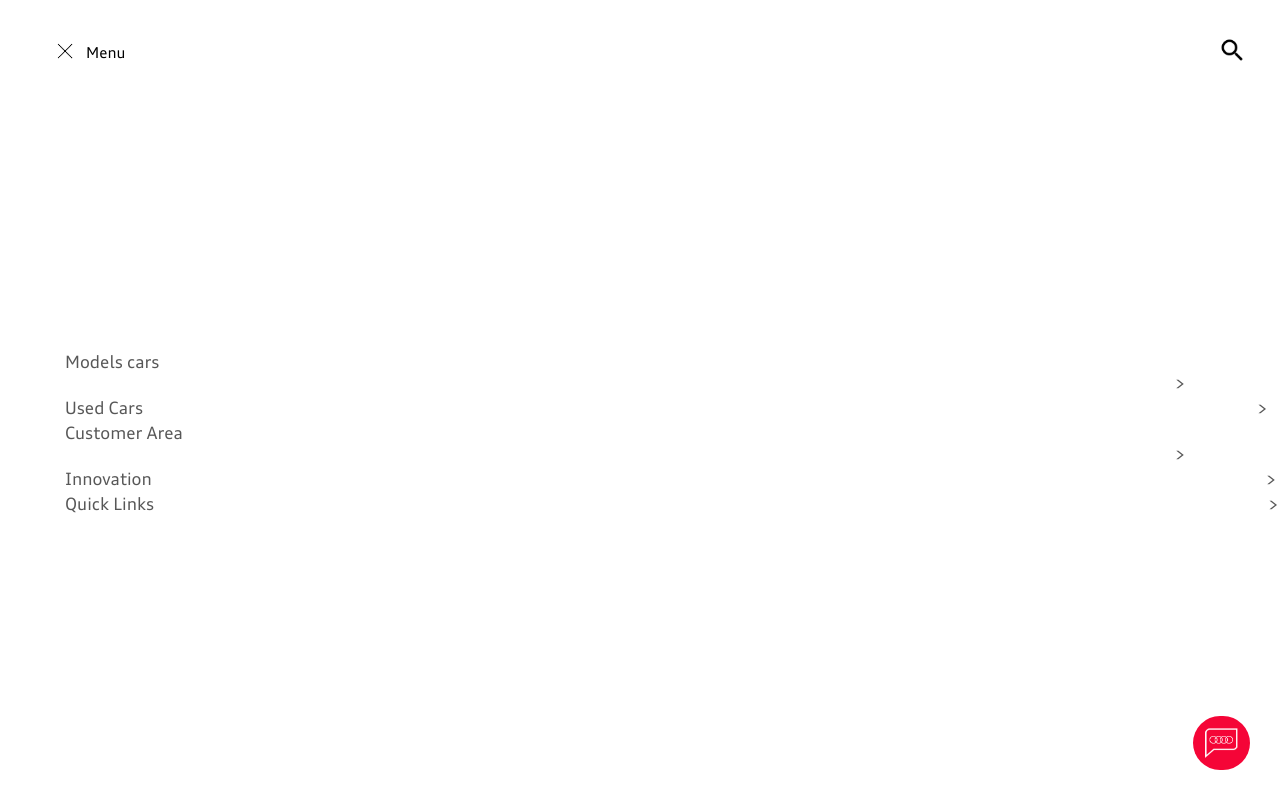
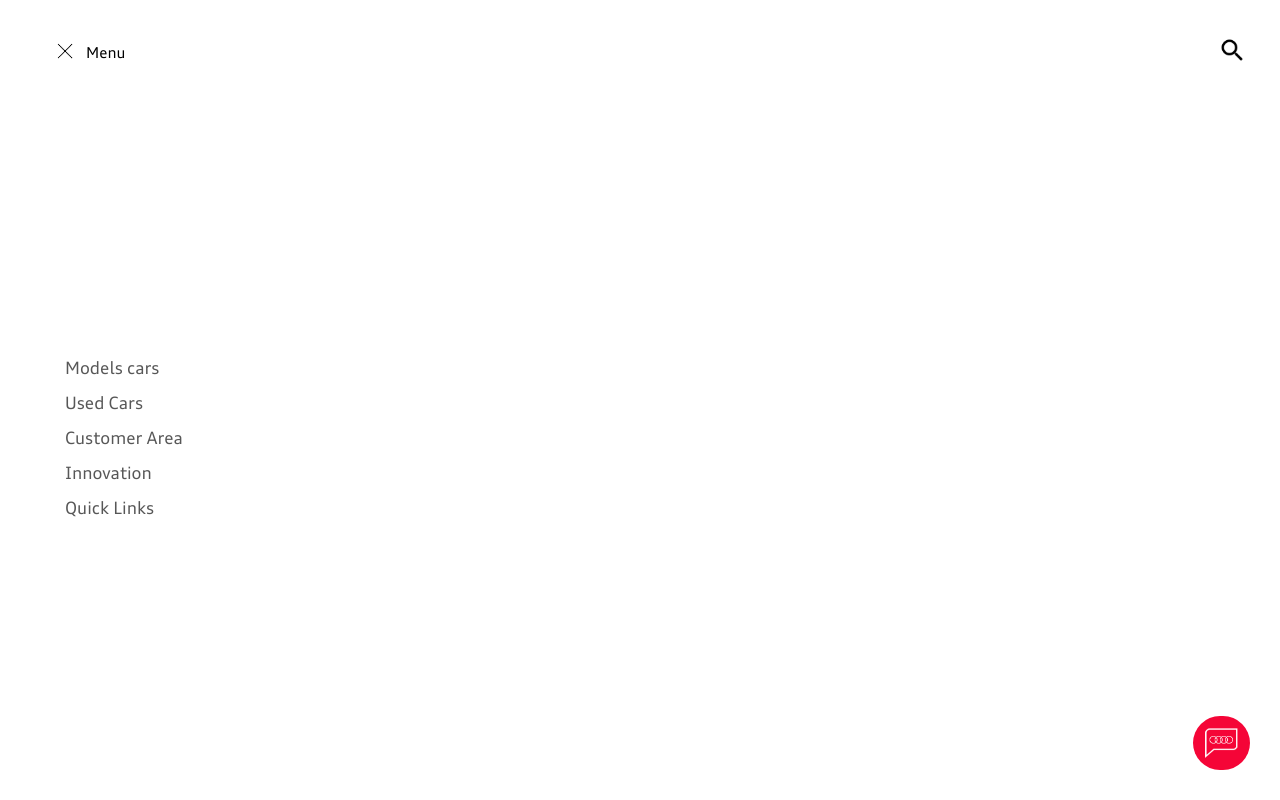
Before and after one commit to JasirBasheer/Audi, a plain HTML site: page index.html in a window 1280 px wide. Both pictures are taken after a click on the element 65 px from the left and 52 px from the top of the page. Shown: the top 800 px of the page. Drawn offline with Linux system fonts and the light colour scheme.

Commit message:
finalCode.1

```diff
--- a/style.css
+++ b/style.css
@@ -21,7 +21,7 @@
 
 .mainContainer{
     width: 100%;
-    height: 1195vh;
+    height: auto;
 
 }
 .headerContainer{
@@ -47,7 +47,7 @@
     width: 100%;
     height: 100%;
 }
-.sidebar{
+.sidebar {
     width: 100%;
     height: 100vh;
     display: none;
@@ -55,29 +55,33 @@
     position: fixed;
     z-index: 1;
     flex-wrap: wrap;
+}
 
-}
-.sidebar ul{
+.sidebar ul {
     list-style-type: none;
     margin-top: -43px;
+}
 
-}
-.sidebar li{
+.sidebar li {
     font-family: auditype;
     font-size: 17px;
-    margin-top: 4px;
+    margin-top: 14px;
     margin-left: 65px;
     cursor: pointer;
     color: rgba(0, 0, 0, 0.657);
-
+    position: relative;
+    width: 200vh;
 
 }
-.sidebar li:hover{
-   color: black;
 
+.sidebar li:hover {
+    color: black;
 }
-.sidebar span{
-    margin-left: 1110px
+
+.sidebar li span {
+    position: absolute;
+    margin-left: 123px;
+    right: 0; /* Aligning the span to the right side of the li */
 }
 
 
@@ -158,14 +162,14 @@ width: 70%;
   z-index: 0;
 }
 .introContainer{
-    width: 550px;
+    width: 45%;
     height: 310px;
     margin-top: 56px;
     margin-left: 50px;
 }
 .introTitles{
     width: 100%;
-    height: 54%;
+    height: 48%;
     font-family: audiextented;
     color: #ffffff;
     font-size: 21px;
@@ -187,7 +191,7 @@ width: 70%;
 }
 
 .introbtn1{
-    width: 45%;
+    width: 37%;
     height: 10vh;
     background: #ffffff;
     align-items: center;
@@ -198,7 +202,7 @@ width: 70%;
 }
 
 .introbtn2{
-    width: 62%;
+    width: 53%;
     height: 10vh;
     margin-left: 6px;
     align-items: center;
@@ -222,7 +226,7 @@ width: 70%;
 .modelsMainContainer{
     width: 100%;
     height: 31vh;
-    margin-top: 507px;
+    margin-top: 40%;
 
 }
 .modelsTitle{
```
